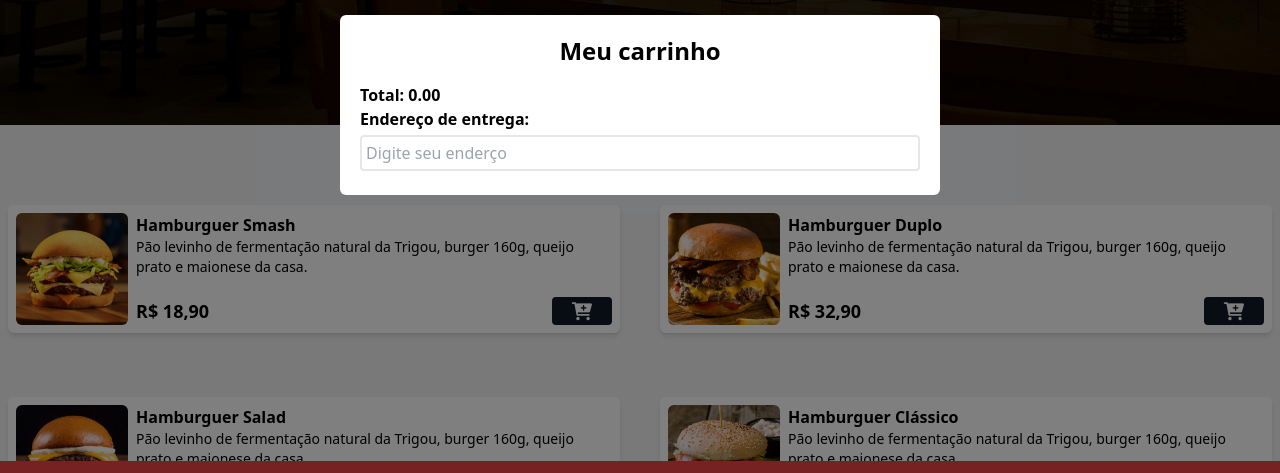
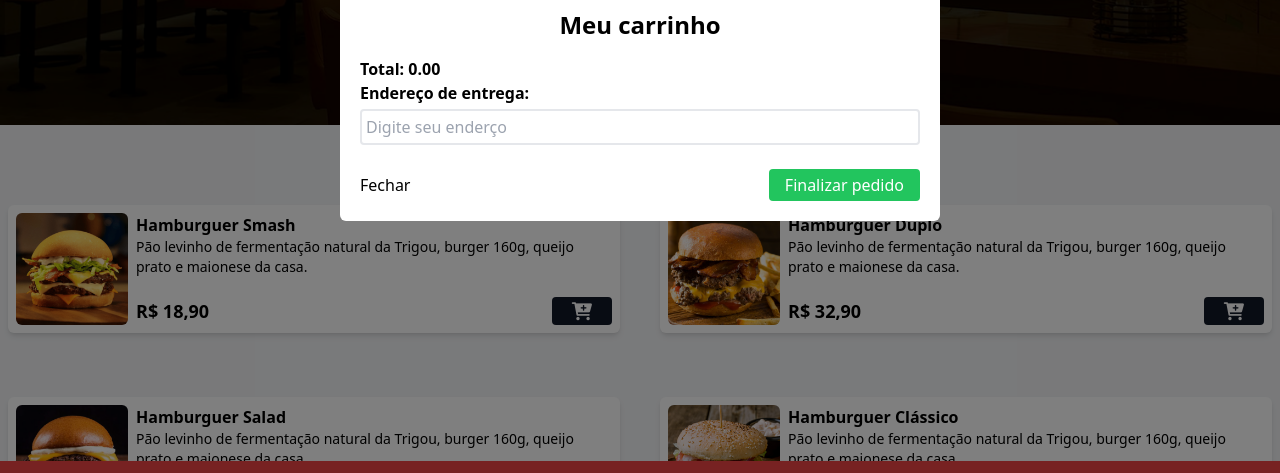
Before and after one commit to Nando-Alves/TailwindCSS_PROJECT, a website: page index.html in a window 1280 px wide. Shown: the part 295-768 px from the top of the page. Drawn offline with Linux system fonts and the light colour scheme.

Commit message:
ADD MODAL BTNS

```diff
--- a/index.html
+++ b/index.html
@@ -218,7 +218,15 @@
             <p class="font-bold mt 4">Endereço de entrega:</p>
             <input type="text" placeholder="Digite seu enderço" id="Endereço" class="w-full border-2 p-1 rounded my-1">
             <p class=" text-red-500 hidden " id="error-address">DIgite seu endereço!</p>
+
+            <div class="flex items-center justify-between mt-5 w-full">
+                <button id="close-modal">Fechar</button>
+                <button id="finish" class="bg-green-500 text-white px-4 py-1 rounded">Finalizar pedido</button>
+            </div>
+
         </div>
+
+
    </div>
   <!-- FIM MODAL -->
   <!-- BOTÃO CARRINHO FIXO -->
```
Also changed, not shown: styles/output.css.
